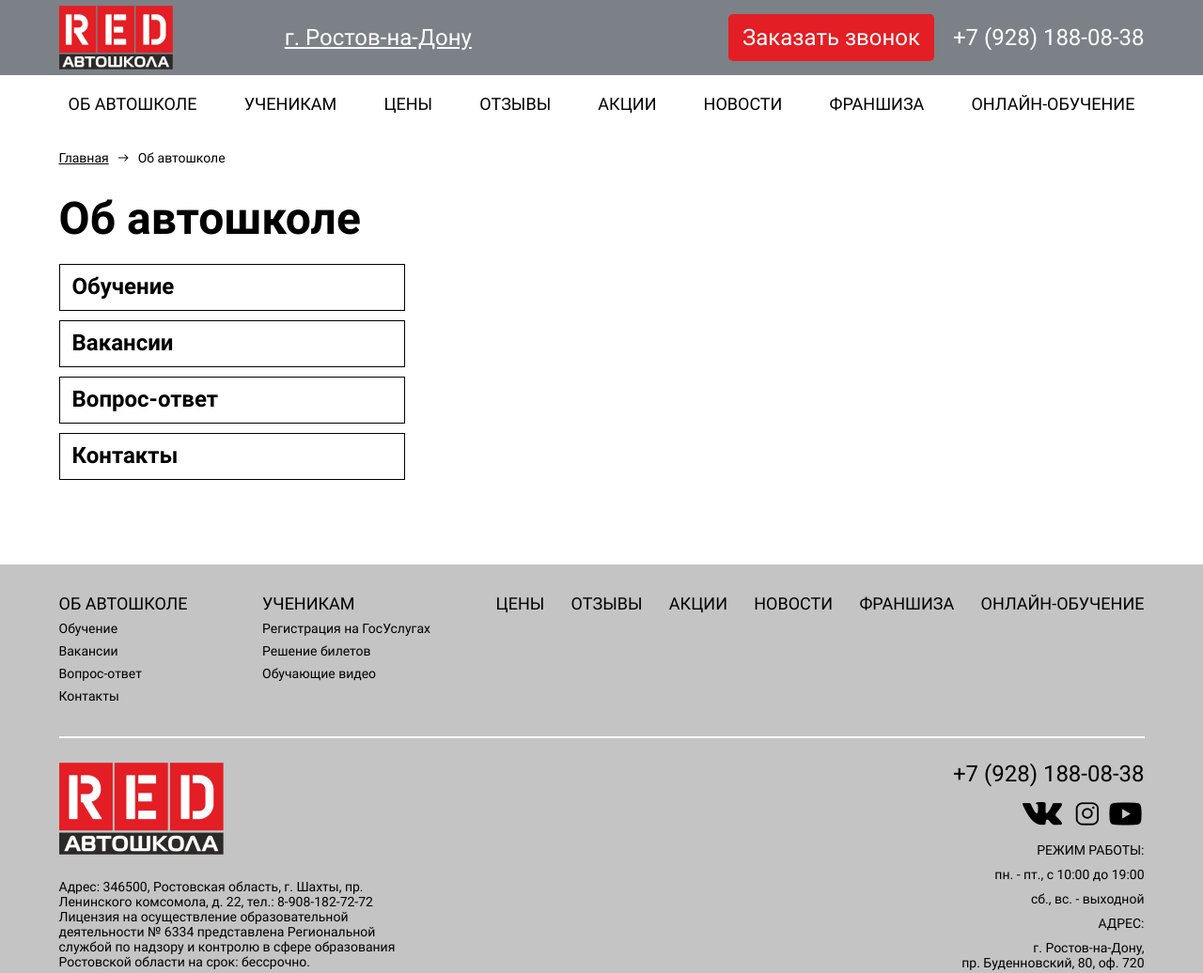
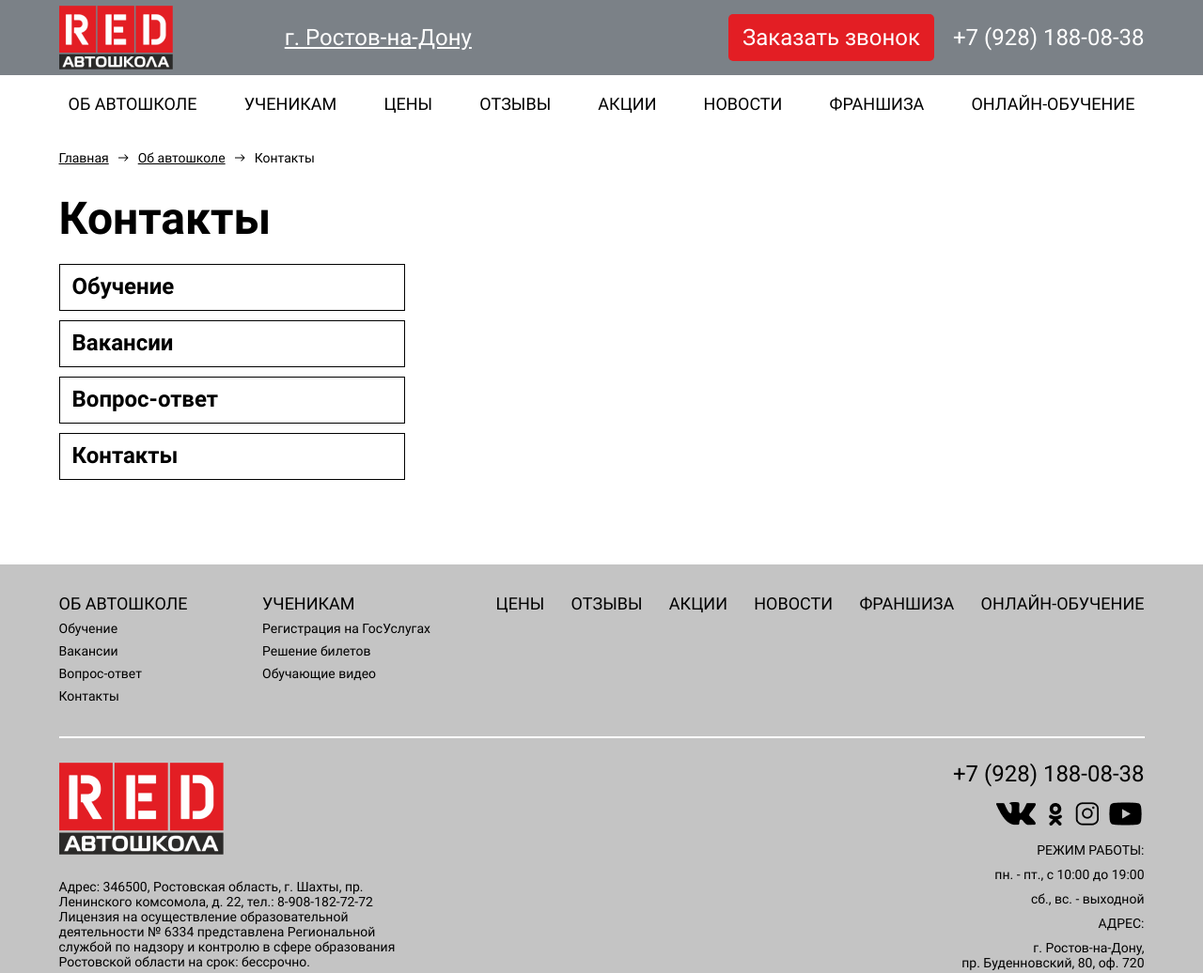
Before and after one commit to Oldwarrr/RedSchool, a plain HTML site: page about-contacts.html in a window 1280 px wide. Shown: the top 1036 px of the page at 94% size. Drawn offline with Linux system fonts and the light colour scheme.

Commit message:
any corrections

```diff
--- a/about-contacts.html
+++ b/about-contacts.html
@@ -7,6 +7,7 @@
     <meta http-equiv="X-UA-Compatible" content="ie=edge">
     <title>RED Автошкола</title>
     <link rel="stylesheet" href="css/style.css">
+    <link rel="shortcut icon" href="img/header/logo-3.png">
 </head>
 <body>
 <div class="wrapper">
@@ -58,8 +59,10 @@
             <a href="index.html" class="branch-links__link">Главная</a>
             <img src="img/about%20school/Arrow%201.png" alt="">
             <a href="about-school.html" class="branch-links__link">Об автошколе</a>
+            <img src="img/about%20school/Arrow%201.png" alt="">
+            <a href="about-school.html" class="branch-links__link">Контакты</a>
         </div>
-        <h2 class="bold">Об автошколе</h2>
+        <h2 class="bold">Контакты</h2>
         <div class="about">
             <nav class="about__nav">
                 <ul>
@@ -112,7 +115,7 @@
                         <div class="number black">+7 (928) 188-08-38</div>
                         <div class="footer__social">
                             <a href="#" class="footer__social__link vk"></a>
-                            <a href="#" class="footer__social__link odnoklassniki"></a>
+                            <a href="#" class="footer__social__link classmates"></a>
                             <a href="#" class="footer__social__link inst"></a>
                             <a href="#" class="footer__social__link youtube"></a>
                         </div>
```
Also changed, not shown: about-learning.html (+5 -2 lines), about-qa.html (+5 -2 lines), about-school.html (+2 -1 lines), about-vacancies.html (+5 -2 lines), footer.html (+1 -1 lines), index.html (+2 -1 lines), 6 other files.
